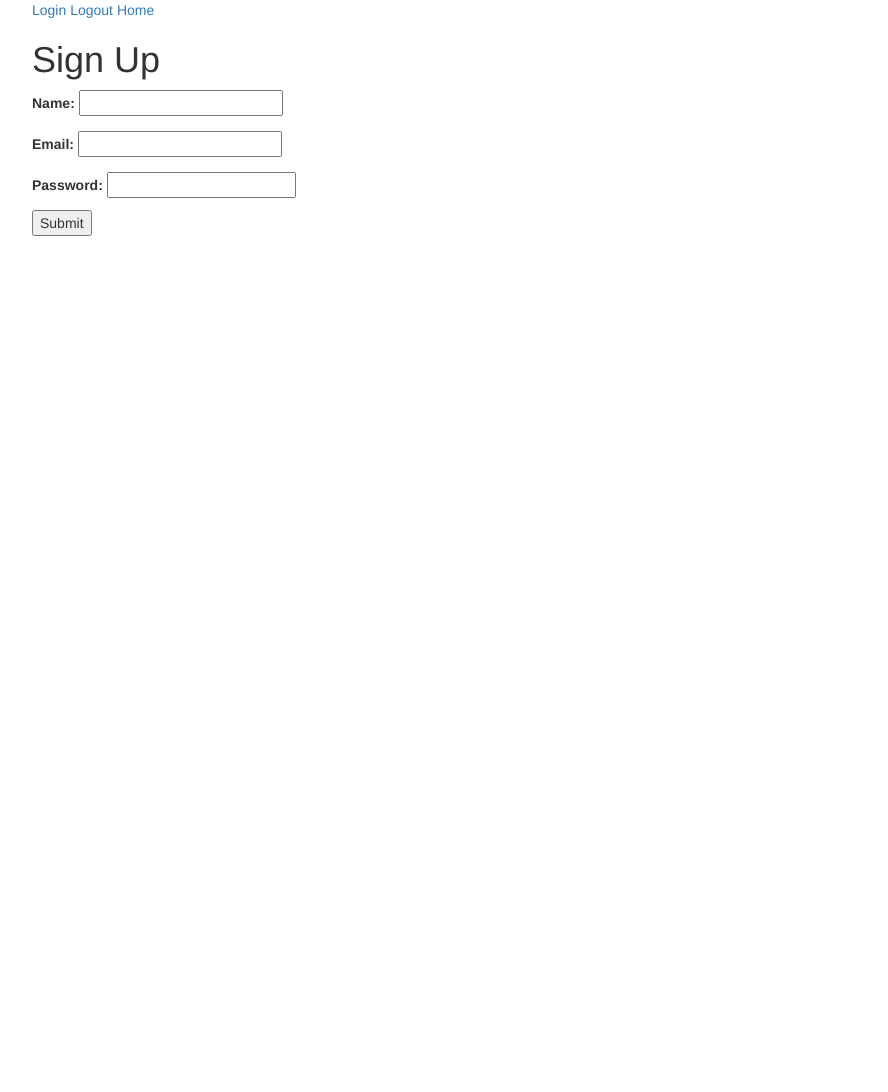
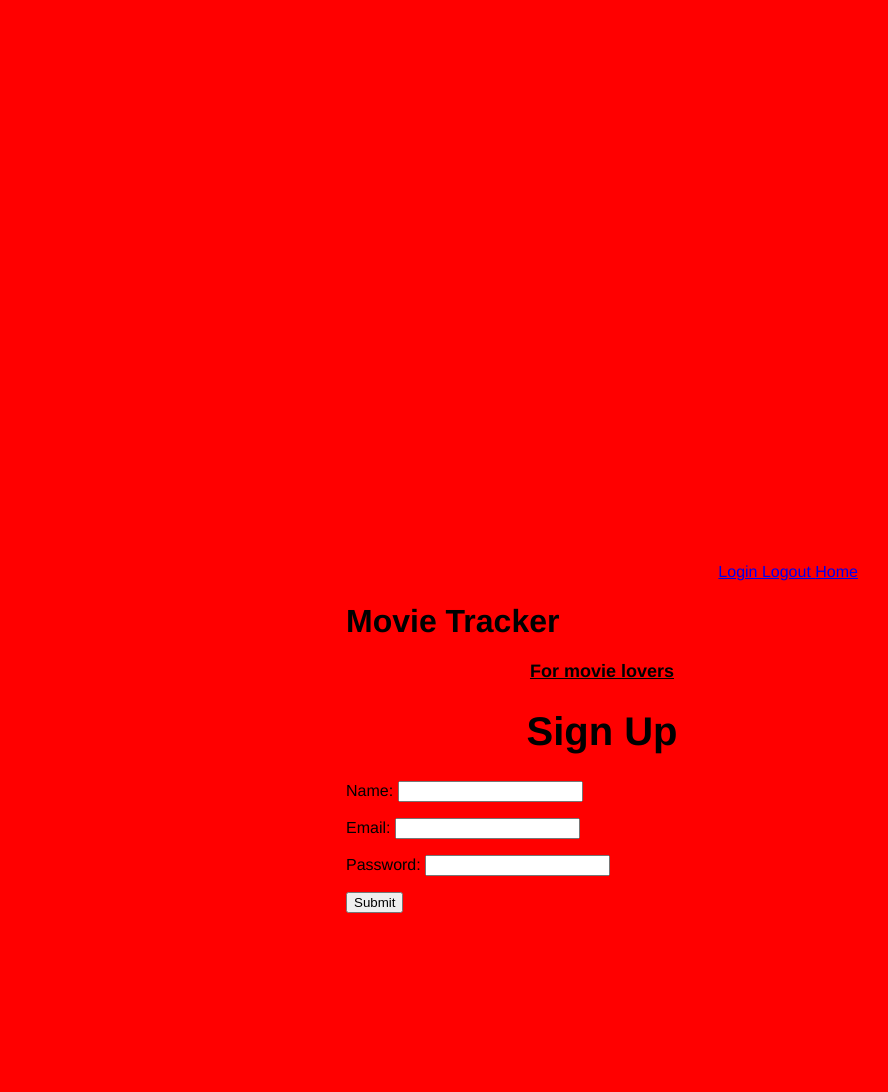
Before and after one commit to KristinHannah/sinatra-movies-app, a Sinatra app: page /signup in a window 1280 px wide. Shown: the whole page, without its empty margins (38-926 px from the left). Before the commit the page ends 236 px from the top, so only its background shows below. Run offline with Sinatra, Linux system fonts and the light colour scheme; some libraries are stand-ins or nearby versions.

Commit message:
working on css

```diff
--- a/app/views/layout.erb
+++ b/app/views/layout.erb
@@ -1,19 +1,27 @@
 <!doctype html>
 <html>
   <head>
-    <title>Cats</title>
-    <link rel="stylesheet" href="https://maxcdn.bootstrapcdn.com/bootstrap/3.2.0/css/bootstrap.min.css">
-    <link rel="stylesheet" href="/css/style.css">
+    <title>Movie Tracker</title>
+    <link rel="stylesheet" href="../public/css/style.css" type="text/css" />
   </head>
   <body>
 
+    <nav>
+     <a href="/login"> Login </a>
+     <a href="/logout"> Logout </a>
+     <a href="/movies"> Home </a>
+    </nav>
+
+    <h1> Movie Tracker </h1>
+    <h3> For movie lovers </h3>
+
     <div class="container">
-    <a href="/login"> Login </a> <a href="/logout"> Logout </a> <a href="/movies"> Home </a>
+
 
     <%= yield %>
 
 
     </div>
-    <script src="https://maxcdn.bootstrapcdn.com/bootstrap/3.2.0/js/bootstrap.min.js"></script>
+
   </body>
 </html>
--- a/public/css/style.css
+++ b/public/css/style.css
@@ -0,0 +1,46 @@
+body {
+    color: black;
+    background-color: red;
+    font-family: Helvetica, sans serif;
+    /* this turns the whole page red and makes text black */
+    margin: 10%;
+    padding: 4% 20% 4% 20%;
+    cursor: crosshair;
+  }
+
+  nav {
+    padding-top: 75%;
+    padding-left: 25%;
+    border-style: none;
+    text-align: right;
+  }
+
+  div.container h1 {
+    font-size: 30pt;
+    font-weight: bolder;
+    text-align: center;
+  }
+
+ h3 {
+    font-size: large;
+    font-weight: bold;
+    text-align: center;
+    text-decoration: underline;
+  }
+
+  p {
+    font-size: medium;
+    text-align: left;
+  }
+
+  body.container li {
+    font-size: medium;
+    border-style: inset;
+    padding: 20px;
+    border: 5px dotted grey;
+    margin-top: 60px;
+  }
+
+  body.container li:hover {
+    background-color: blue;
+  }
```
Also changed, not shown: 1 other file.
